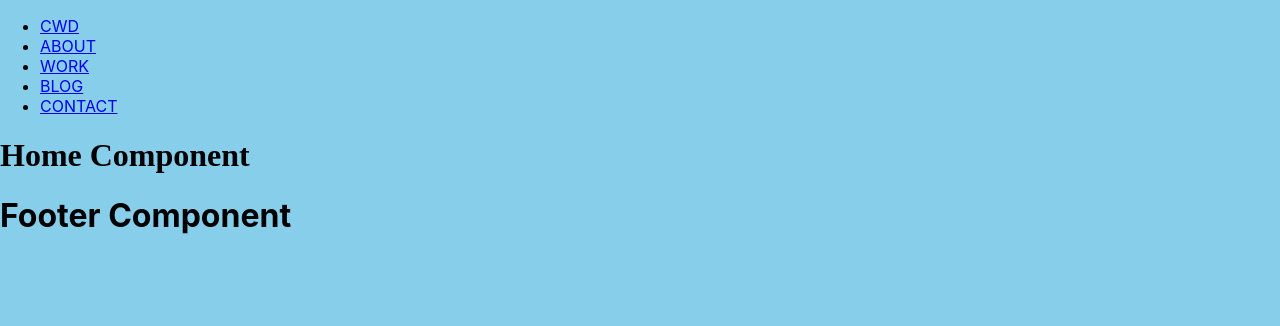
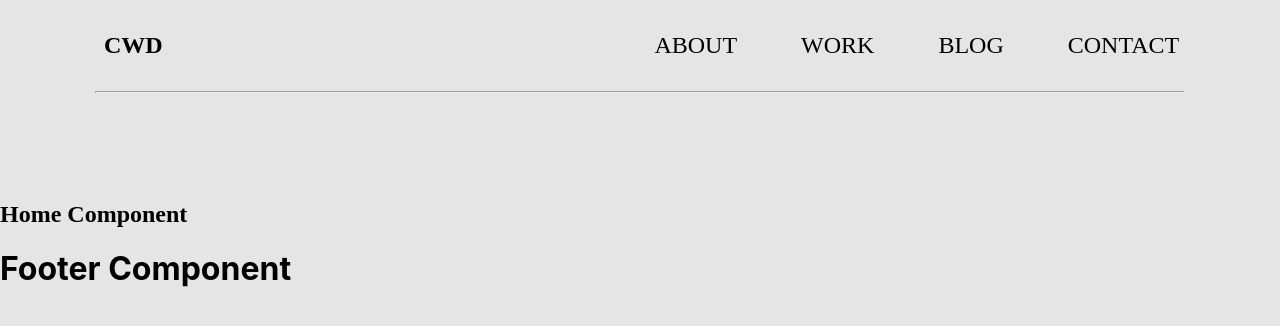
Before and after one commit to ltramos7/cwd-website-fe, a React (Create React App) app: page / in a window 1280 px wide. Shown: the top 326 px of the page. Built offline with nearby package versions, Linux system fonts and the light colour scheme.

Commit message:
added react-router-dom dependency, styled nav bar

```diff
--- a/package.json
+++ b/package.json
@@ -9,6 +9,7 @@
     "node-sass": "^4.14.1",
     "react": "^16.13.1",
     "react-dom": "^16.13.1",
+    "react-router-dom": "^5.2.0",
     "react-scripts": "3.4.3"
   },
   "scripts": {
--- a/src/components/global/navigation/index.js
+++ b/src/components/global/navigation/index.js
@@ -3,35 +3,40 @@ import React from 'react';
 class Navigation extends React.Component{
     render(){
         return(
-            <header>
-                <ul className='nav-ul'>
-                    <li className='nav-li'>
-                        <a href='/'>
+            <nav>
+                <ul className='main-nav'>
+                    <li>
+                        <a className='logo' href='/'>
                             CWD
                         </a>
                     </li>
-                    <li className='nav-li'>
+
+                    <li className='push'>
                         <a href='/about'>
                             ABOUT
                         </a>
                     </li>
-                    <li className='nav-li'>
+
+                    <li>
                         <a href='/work'>
                             WORK
                         </a>
                     </li>
-                    <li className='nav-li'>
+
+                    <li>
                         <a href='/blog'>
                             BLOG
                         </a>
                     </li>
-                    <li className='nav-li'>
+
+                    <li>
                         <a href='/contact'>
                             CONTACT
                         </a>
                     </li>
                 </ul>
-            </header>
+                <hr className='nav-line' />
+            </nav>
 
         )
     }
--- a/src/components/home/index.js
+++ b/src/components/home/index.js
@@ -3,7 +3,14 @@ import React from 'react';
 class Home extends React.Component{
     render(){
         return(
-            <h1 className='home'>Home Component</h1>
+            <section>
+                <br />
+                <br />
+                <br />
+                <br />
+                <h1 className='home'>Home Component</h1>
+
+            </section>
         )
     }
 }
--- a/src/scss/_navigation.scss
+++ b/src/scss/_navigation.scss
@@ -0,0 +1,30 @@
+.main-nav {
+    margin-top: 2rem;
+    margin-bottom: 2rem;
+    display: flex;
+    width: 89%;
+    font-family: $logo-font;
+
+    & > li {
+        list-style-type: none;
+        padding-left: 5vw;
+
+        & > a {
+            text-decoration: none;
+            font-size: 1.5rem;
+            color: black;
+        }
+    }
+}
+
+.logo {
+    font-weight: bolder;
+}
+
+.push {
+    margin-left: auto;
+}
+
+.nav-line {
+    width: 85%;
+}
--- a/src/scss/_variables.scss
+++ b/src/scss/_variables.scss
@@ -1,2 +1,4 @@
 $paragraph-font: 'Avenir';
-$logo-font: 'Playfair Display SC'
+$logo-font: 'Playfair Display SC';
+
+$primary-font: #e5e5e5;
--- a/src/scss/main.scss
+++ b/src/scss/main.scss
@@ -10,5 +10,5 @@
 
 
 body{
-    background-color: skyblue;
+    background-color: $primary-font;
 }
```
Also changed, not shown: 1 other file (tests, documents, lock files or other folders).
